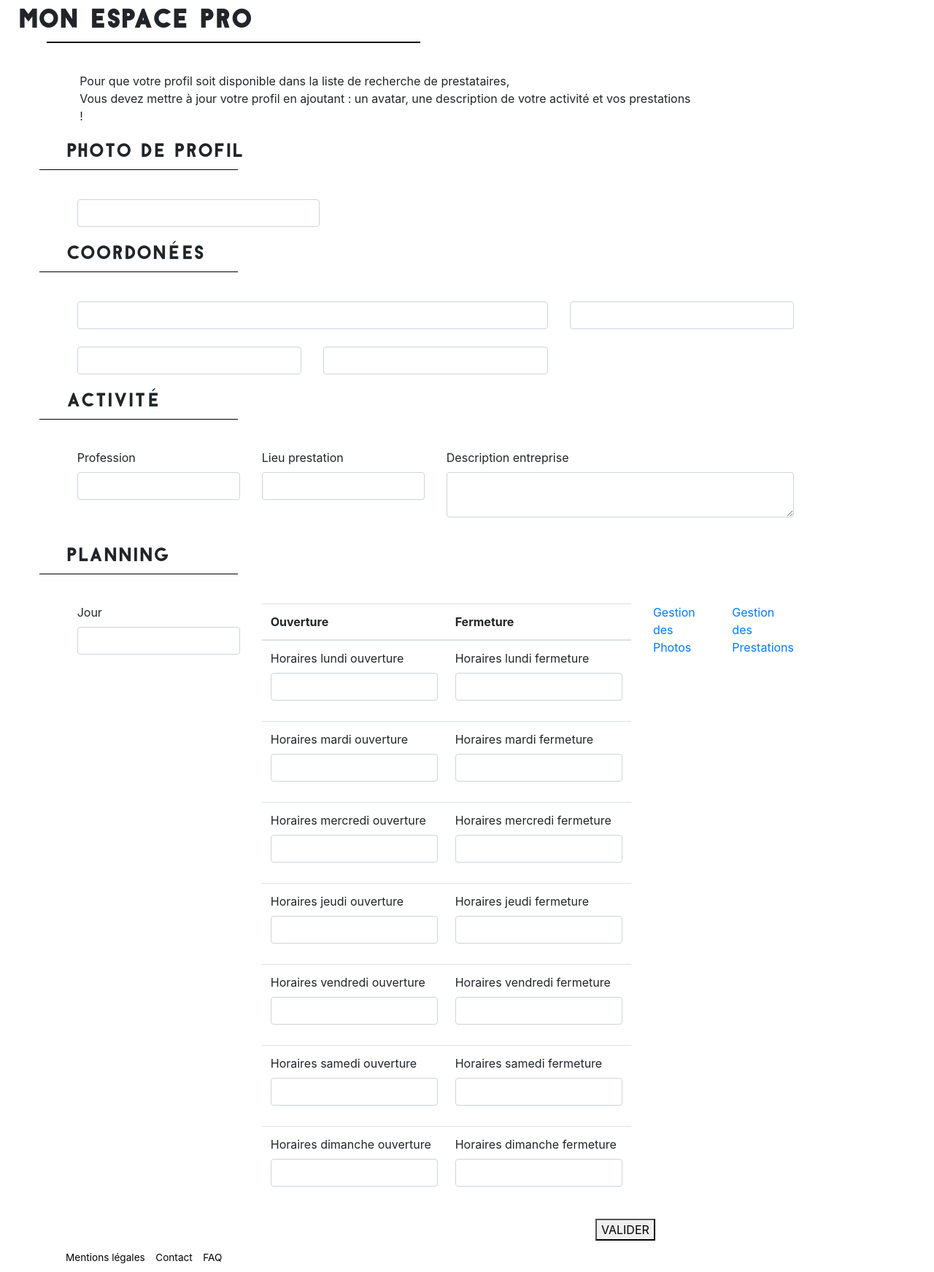
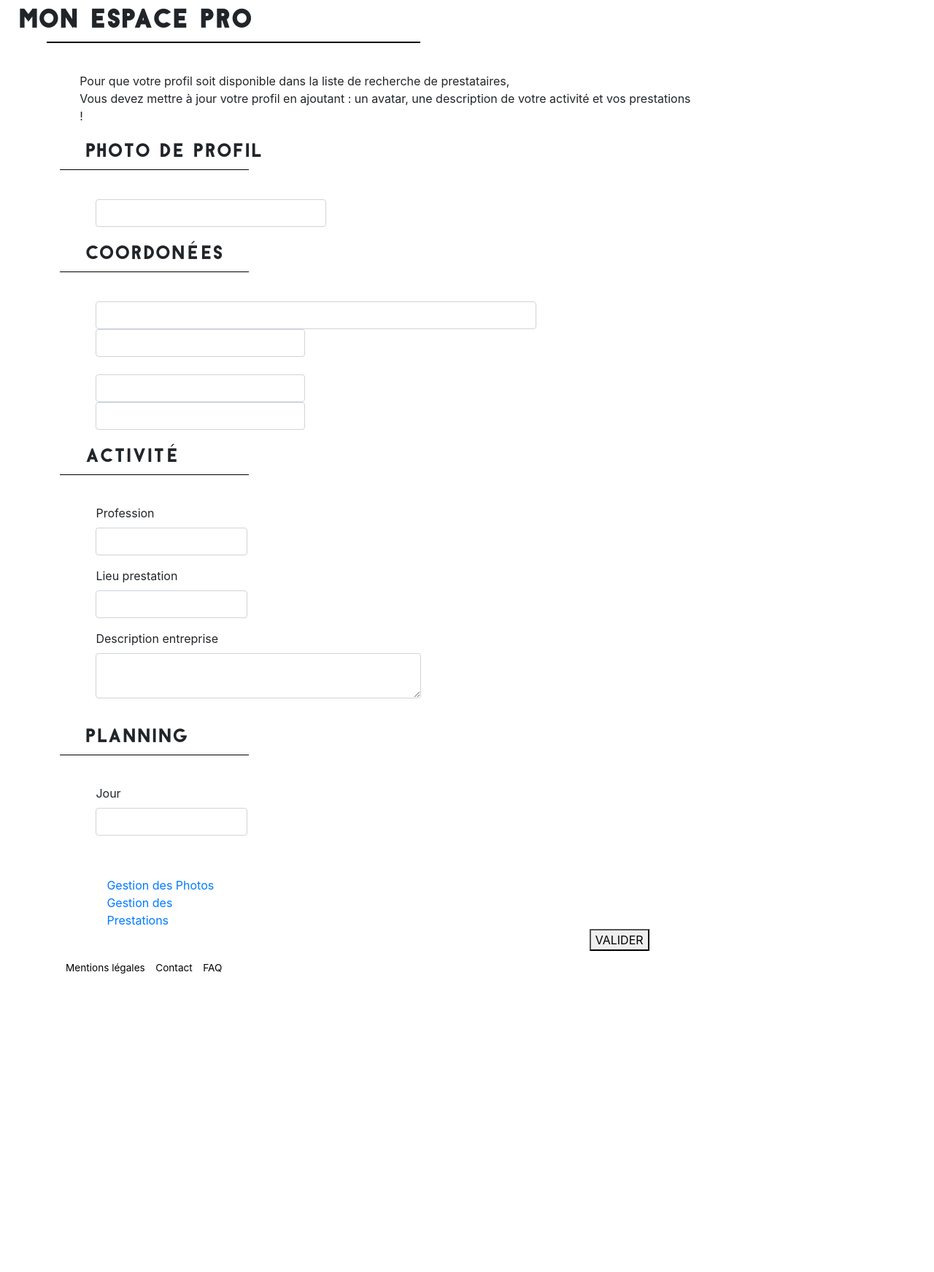
Before and after one commit to DemLapluie/bookr, a Symfony app: template templates/affichage_profil/prestataire.html.twig in a window 1280 px wide. Shown: the part 250-1993 px from the top of the page at 73% size. After the commit the page ends 1584 px from the top, so only its background shows below. Run offline with Twig, Linux system fonts and the light colour scheme; the template is opened without the code that fills it, so the values that code supplies are empty; form fields are guessed from the names that the template uses; some libraries are stand-ins or nearby versions.

Commit message:
profil -jours

```diff
--- a/public/css/inscription-prest.css
+++ b/public/css/inscription-prest.css
@@ -110,8 +110,9 @@ input[type=file]#inscription_prestataire_cni{ border: 1px solid black !important
 }
 
 #inscription_prestataire_jour .form-inline { flex-flow: inherit }
+.col-md-6.horraire{display: none}
 /****Affichage horraire *****/
-#horraire-lundi, #horraire-mardi, #horraire-mercredi, #horraire-jeudi, #horraire-vendredi, #horraire-samedi, #horraire-dimanche  {visibility: hidden;}
+#horraire-lundi, #horraire-mardi, #horraire-mercredi, #horraire-jeudi, #horraire-vendredi, #horraire-samedi, #horraire-dimanche  {visibility: hidden; display: none}
 
 /* -------- RESPONSIVE ----------- */
 @media screen and (max-width: 768px) {
--- a/public/css/profil-client.css
+++ b/public/css/profil-client.css
@@ -56,3 +56,10 @@ form{
 .modification_form_button:hover{
     background-color: grey;
 }
+
+/****Affichage horraire *****/
+#horaire-lundi, #horaire-mardi, #horaire-mercredi, #horaire-jeudi, #horaire-vendredi, #horaire-samedi, #horaire-dimanche  {visibility: hidden; display: none}
+
+.table.horraire thead th { border-bottom: none }
+
+.table.horraire thead th { border-top: none }
--- a/public/js/afficher_horraire.js
+++ b/public/js/afficher_horraire.js
@@ -1,11 +1,11 @@
 
-$("#inscription_prestataire_jour_0").click(function(){ afficherHorraire(); });
-$("#inscription_prestataire_jour_1").click(function(){ afficherHorraire(); });
-$("#inscription_prestataire_jour_2").click(function(){ afficherHorraire(); });
-$("#inscription_prestataire_jour_3").click(function(){ afficherHorraire(); });
-$("#inscription_prestataire_jour_4").click(function(){ afficherHorraire(); });
-$("#inscription_prestataire_jour_5").click(function(){ afficherHorraire(); });
-$("#inscription_prestataire_jour_6").click(function(){ afficherHorraire(); });
+$("#profil_prestataire_jour_0").click(function(){ afficherHorraire(); });
+$("#profil_prestataire_jour_1").click(function(){ afficherHorraire(); });
+$("#profil_prestataire_jour_2").click(function(){ afficherHorraire(); });
+$("#profil_prestataire_jour_3").click(function(){ afficherHorraire(); });
+$("#profil_prestataire_jour_4").click(function(){ afficherHorraire(); });
+$("#profil_prestataire_jour_5").click(function(){ afficherHorraire(); });
+$("#profil_prestataire_jour_6").click(function(){ afficherHorraire(); });
 
 $("#inscription_prestataire_jour_0").parent().append("<div id='add'></div>");
 $("#inscription_prestataire_jour_1").parent().append("<div id='add1'></div>");
@@ -18,73 +18,87 @@ $("#inscription_prestataire_jour_6").parent().append("<div id='add6'></div>");
 
 function afficherHorraire()
 {
-    if ($("#inscription_prestataire_jour_0").is(":checked")) {
-        document.getElementById("add").style.height = "auto";
-        document.getElementById("add").append(document.getElementById("horraire-lundi"));
-        document.getElementById("horraire-lundi").style.visibility = "visible";
+    if ($("#profil_prestataire_jour_0").is(":checked")) {
+        /*document.getElementById("add").style.height = "auto";
+        document.getElementById("add").append(document.getElementById("horaire-lundi"));*/
+        document.getElementById("horaire-lundi").style.visibility = "visible";
+        document.getElementById("horaire-lundi").style.display = "table-row";
     }
-    if (!$("#inscription_prestataire_jour_0").is(":checked")) {
-        document.getElementById("horraire-lundi").style.visibility = "hidden";
-        document.getElementById("add").style.height = "0";
+    if (!$("#profil_prestataire_jour_0").is(":checked")) {
+        document.getElementById("horaire-lundi").style.visibility = "hidden";
+        document.getElementById("horaire-lundi").style.height = "0";
+        document.getElementById("horaire-lundi").style.display = "none";
     }
 
-    if ($("#inscription_prestataire_jour_1").is(":checked")) {
-        document.getElementById("add1").style.height = "auto";
-        document.getElementById("add1").append(document.getElementById("horraire-mardi"));
-        document.getElementById("horraire-mardi").style.visibility = "visible";
+    if ($("#profil_prestataire_jour_1").is(":checked")) {
+        /*document.getElementById("add1").style.height = "auto";
+        document.getElementById("add1").append(document.getElementById("horaire-mardi"));*/
+        document.getElementById("horaire-mardi").style.visibility = "visible";
+        document.getElementById("horaire-mardi").style.display = "table-row";
     }
-    if (!$("#inscription_prestataire_jour_1").is(":checked")) {
-        document.getElementById("horraire-mardi").style.visibility = "hidden";
-        document.getElementById("add1").style.height = "0";
+    if (!$("#profil_prestataire_jour_1").is(":checked")) {
+        document.getElementById("horaire-mardi").style.visibility = "hidden";
+        document.getElementById("horaire-mardi").style.display = "none";
+        /*document.getElementById("add1").style.height = "0";*/
     }
 
-    if ($("#inscription_prestataire_jour_2").is(":checked")) {
-        document.getElementById("add2").style.height = "auto";
-        document.getElementById("add2").append(document.getElementById("horraire-mercredi"));
-        document.getElementById("horraire-mercredi").style.visibility = "visible";
+    if ($("#profil_prestataire_jour_2").is(":checked")) {
+        /*document.getElementById("add2").style.height = "auto";
+        document.getElementById("add2").append(document.getElementById("horaire-mercredi"));*/
+        document.getElementById("horaire-mercredi").style.visibility = "visible";
+        document.getElementById("horaire-mercredi").style.display = "table-row"
     }
-    if (!$("#inscription_prestataire_jour_2").is(":checked")) {
-        document.getElementById("horraire-mercredi").style.visibility = "hidden";
-        document.getElementById("add2").style.height = "0";
+    if (!$("#profil_prestataire_jour_2").is(":checked")) {
+        document.getElementById("horaire-mercredi").style.visibility = "hidden";
+        document.getElementById("horaire-mercredi").style.display = "none";
+        /*document.getElementById("add2").style.height = "0";*/
     }
 
-    if ($("#inscription_prestataire_jour_3").is(":checked")) {
-        document.getElementById("add3").style.height = "auto";
-        document.getElementById("add3").append(document.getElementById("horraire-jeudi"));
-        document.getElementById("horraire-jeudi").style.visibility = "visible";
+    if ($("#profil_prestataire_jour_3").is(":checked")) {
+        /*document.getElementById("add2").style.height = "auto";
+        document.getElementById("add2").append(document.getElementById("horaire-mercredi"));*/
+        document.getElementById("horaire-jeudi").style.visibility = "visible";
+        document.getElementById("horaire-jeudi").style.display = "table-row"
     }
-    if (!$("#inscription_prestataire_jour_3").is(":checked")) {
-        document.getElementById("horraire-jeudi").style.visibility = "hidden";
-        document.getElementById("add3").style.height = "0";
+    if (!$("#profil_prestataire_jour_3").is(":checked")) {
+        document.getElementById("horaire-jeudi").style.visibility = "hidden";
+        document.getElementById("horaire-jeudi").style.display = "none";
+        /*document.getElementById("add2").style.height = "0";*/
     }
 
-    if ($("#inscription_prestataire_jour_4").is(":checked")) {
-        document.getElementById("add4").style.height = "auto";
-        document.getElementById("add4").append(document.getElementById("horraire-vendredi"));
-        document.getElementById("horraire-vendredi").style.visibility = "visible";
+    if ($("#profil_prestataire_jour_4").is(":checked")) {
+        /*document.getElementById("add2").style.height = "auto";
+        document.getElementById("add2").append(document.getElementById("horaire-mercredi"));*/
+        document.getElementById("horaire-vendredi").style.visibility = "visible";
+        document.getElementById("horaire-vendredi").style.display = "table-row"
     }
-    if (!$("#inscription_prestataire_jour_4").is(":checked")) {
-        document.getElementById("horraire-vendredi").style.visibility = "hidden";
-        document.getElementById("add4").style.height = "0";
+    if (!$("#profil_prestataire_jour_4").is(":checked")) {
+        document.getElementById("horaire-vendredi").style.visibility = "hidden";
+        document.getElementById("horaire-vendredi").style.display = "none";
+        /*document.getElementById("add2").style.height = "0";*/
     }
 
-    if ($("#inscription_prestataire_jour_5").is(":checked")) {
-        document.getElementById("add5").style.height = "auto";
-        document.getElementById("add5").append(document.getElementById("horraire-samedi"));
-        document.getElementById("horraire-samedi").style.visibility = "visible";
+    if ($("#profil_prestataire_jour_5").is(":checked")) {
+        /*document.getElementById("add2").style.height = "auto";
+        document.getElementById("add2").append(document.getElementById("horaire-mercredi"));*/
+        document.getElementById("horaire-samedi").style.visibility = "visible";
+        document.getElementById("horaire-samedi").style.display = "table-row"
     }
-    if (!$("#inscription_prestataire_jour_5").is(":checked")) {
-        document.getElementById("horraire-samedi").style.visibility = "hidden";
-        document.getElementById("add5").style.height = "0";
+    if (!$("#profil_prestataire_jour_5").is(":checked")) {
+        document.getElementById("horaire-samedi").style.visibility = "hidden";
+        document.getElementById("horaire-samedi").style.display = "none";
+        /*document.getElementById("add2").style.height = "0";*/
     }
 
-    if ($("#inscription_prestataire_jour_6").is(":checked")) {
-        document.getElementById("add6").style.height = "auto";
-        document.getElementById("add6").append(document.getElementById("horraire-dimanche"));
-        document.getElementById("horraire-dimanche").style.visibility = "visible";
+    if ($("#profil_prestataire_jour_6").is(":checked")) {
+        /*document.getElementById("add2").style.height = "auto";
+        document.getElementById("add2").append(document.getElementById("horaire-mercredi"));*/
+        document.getElementById("horaire-dimanche").style.visibility = "visible";
+        document.getElementById("horaire-dimanche").style.display = "table-row"
     }
-    if (!$("#inscription_prestataire_jour_6").is(":checked")) {
-        document.getElementById("horraire-dimanche").style.visibility = "hidden";
-        document.getElementById("add6").style.height = "0";
+    if (!$("#profil_prestataire_jour_6").is(":checked")) {
+        document.getElementById("horaire-dimanche").style.visibility = "hidden";
+        document.getElementById("horaire-dimanche").style.display = "none";
+        /*document.getElementById("add2").style.height = "0";*/
     }
 }
--- a/templates/affichage_profil/prestataire.html.twig
+++ b/templates/affichage_profil/prestataire.html.twig
@@ -23,7 +23,7 @@
         {% endif %}
         <br>
 
-        <div class="row">
+        <div class="col-12">
             <div class="col-12">
                 {{ form_start(form) }}
                 <h4 class="text-uppercase offset-1">Photo de profil</h4>
@@ -41,7 +41,7 @@
                 <h4 class="text-uppercase offset-1">Coordonées</h4>
                 <span class="title_line offset-1 col-xl-3"></span>
 
-                <div class="row xl-4 offset-1">
+                <div class="xl-4 offset-1">
                     <div class="col-md-8 col-sm-9 form-field">
                         {{ form_widget(form.adresse_entreprise) }}
                     </div>
@@ -51,7 +51,7 @@
                 </div>
                 <br>
 
-                <div class="row xl-4 offset-1">
+                <div class="xl-4 offset-1">
                     <div class="col-md-4 col-sm-4 ville">
                         {{ form_widget(form.ville_entreprise) }}
                     </div>
@@ -63,7 +63,7 @@
                 <h4 class="text-uppercase offset-1">Activité</h4>
                 <span class="title_line offset-1 col-xl-3"></span>
 
-                <div class="row xl-4 offset-1">
+                <div class="xl-4 offset-1">
                     <div class="col-md-3 lieu">
                         {{ form_row(form.profession) }}
                     </div>
@@ -77,51 +77,58 @@
                 <br>
                 <h4 class="text-uppercase offset-1">Planning</h4>
                 <span class="title_line offset-1 col-xl-3"></span>
-                <div class="row xl-4 offset-1">
+                <div class="xl-4 offset-1">
                     <div class="col-md-3">
                         {{ form_row(form.jour) }}
                     </div>
                     <div class="col-md">
-                        <table class="table">
+                        <table class="table horraire">
                             <thead>
                             <tr>
-                                <th scope="col">Ouverture</th>
-                                <th scope="col">Fermeture</th>
+                                <th scope="col"></th>
+                                <th scope="col"></th>
                             </tr>
                             </thead>
                             <tbody>
-                            <tr>
+                            <tr id ="horaire-lundi">
+                                <th>Horaire Lundi</th>
                                 <td>{{ form_row(form.horaires.lundi_ouverture) }}</td>
                                 <td>{{ form_row(form.horaires.lundi_fermeture) }}</td>
                             </tr>
-                            <tr>
+                            <tr id ="horaire-mardi">
+                                <th>Horaire Mardi</th>
                                 <td>{{ form_row(form.horaires.mardi_ouverture) }}</td>
                                 <td>{{ form_row(form.horaires.mardi_fermeture) }}</td>
                             </tr>
-                            <tr>
+                            <tr  id ="horaire-mercredi">
+                                <th>Horaire Mercredi</th>
                                 <td>{{ form_row(form.horaires.mercredi_ouverture) }}</td>
                                 <td>{{ form_row(form.horaires.mercredi_fermeture) }}</td>
                             </tr>
-                            <tr>
+                            <tr  id ="horaire-jeudi">
+                                <th>Horaire Jeudi</th>
                                 <td>{{ form_row(form.horaires.jeudi_ouverture) }}</td>
                                 <td>{{ form_row(form.horaires.jeudi_fermeture) }}</td>
                             </tr>
-                            <tr>
+                            <tr  id ="horaire-vendredi">
+                                <th>Horaire Vendredi</th>
                                 <td>{{ form_row(form.horaires.vendredi_ouverture) }}</td>
                                 <td>{{ form_row(form.horaires.vendredi_fermeture) }}</td>
                             </tr>
-                            <tr>
+                            <tr  id ="horaire-samedi">
+                                <th>Horaire Samedi</th>
                                 <td>{{ form_row(form.horaires.samedi_ouverture) }}</td>
                                 <td>{{ form_row(form.horaires.samedi_fermeture) }}</td>
                             </tr>
-                            <tr>
+                            <tr  id ="horaire-dimanche">
+                                <th>Horraire Dimanche</th>
                                 <td>{{ form_row(form.horaires.dimanche_ouverture) }}</td>
                                 <td>{{ form_row(form.horaires.dimanche_fermeture) }}</td>
                             </tr>
                             </tbody>
                         </table>
                 </div >
-                <div class="row col-md-3">
+                <div class="col-md-3">
                     <div class="col">
                         <a href="" class="inscription_form_button">
                             Gestion des Photos
@@ -148,5 +155,6 @@
     {% endblock %}
     {% block javascripts %}
         {{ parent() }}
+        <script src="{{ asset('js/afficher_horraire.js') }}"></script>
     {% endblock %}
 {% endblock %}
--- a/templates/inscription_prestataire/formulaire.html.twig
+++ b/templates/inscription_prestataire/formulaire.html.twig
@@ -57,7 +57,7 @@
                                 <div class="col-md-6 lieu">
                                     {{ form_row(form.jour) }}
                                 </div>
-                                <div class="col-md-6 lieu">
+                                <div class="col-md-6 horraire">
                                     <div id ="horraire-lundi">
                                     {{ form_row(form.horaires.lundi_ouverture) }}
                                     {{ form_row(form.horaires.lundi_fermeture) }}
```
